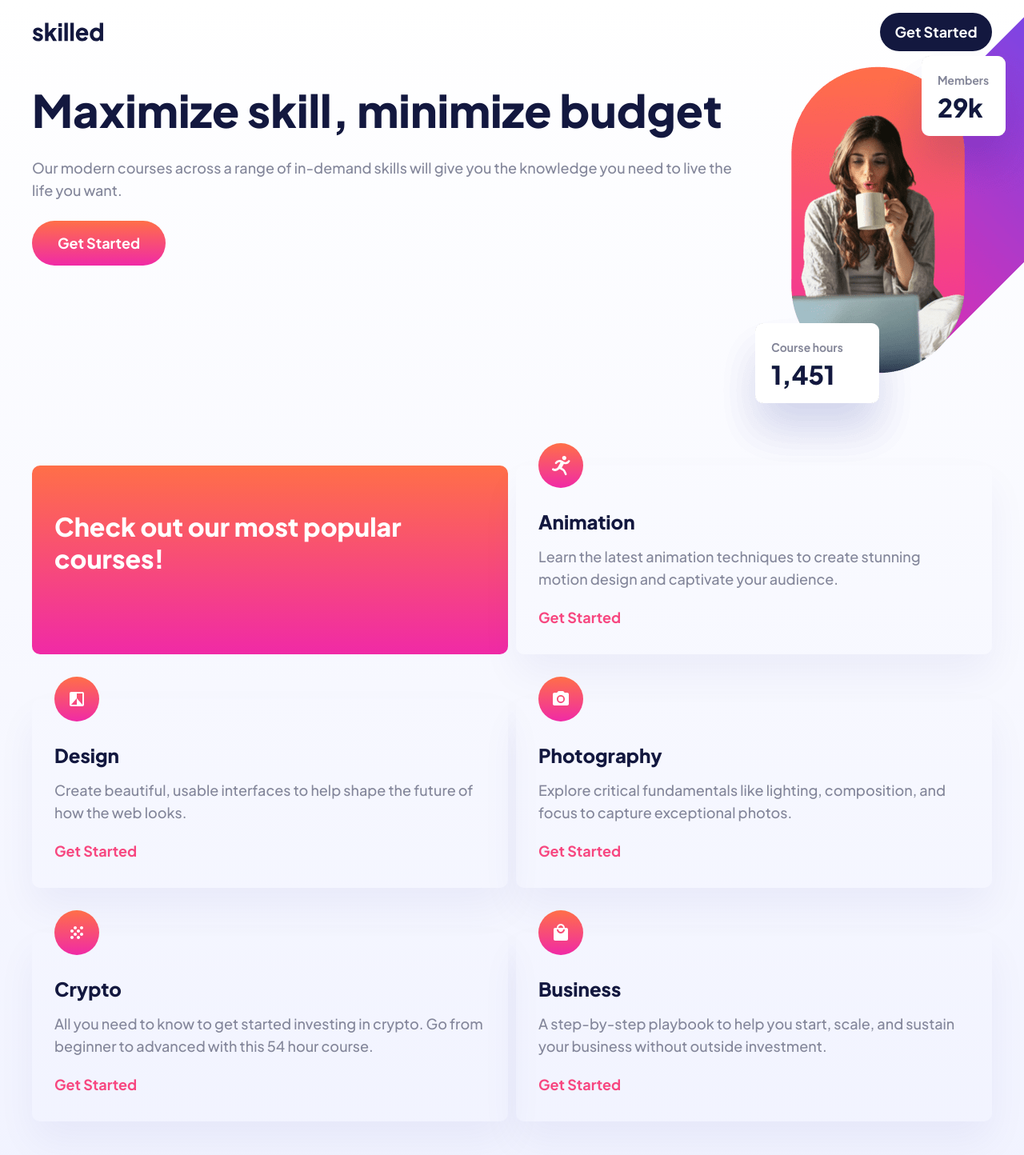
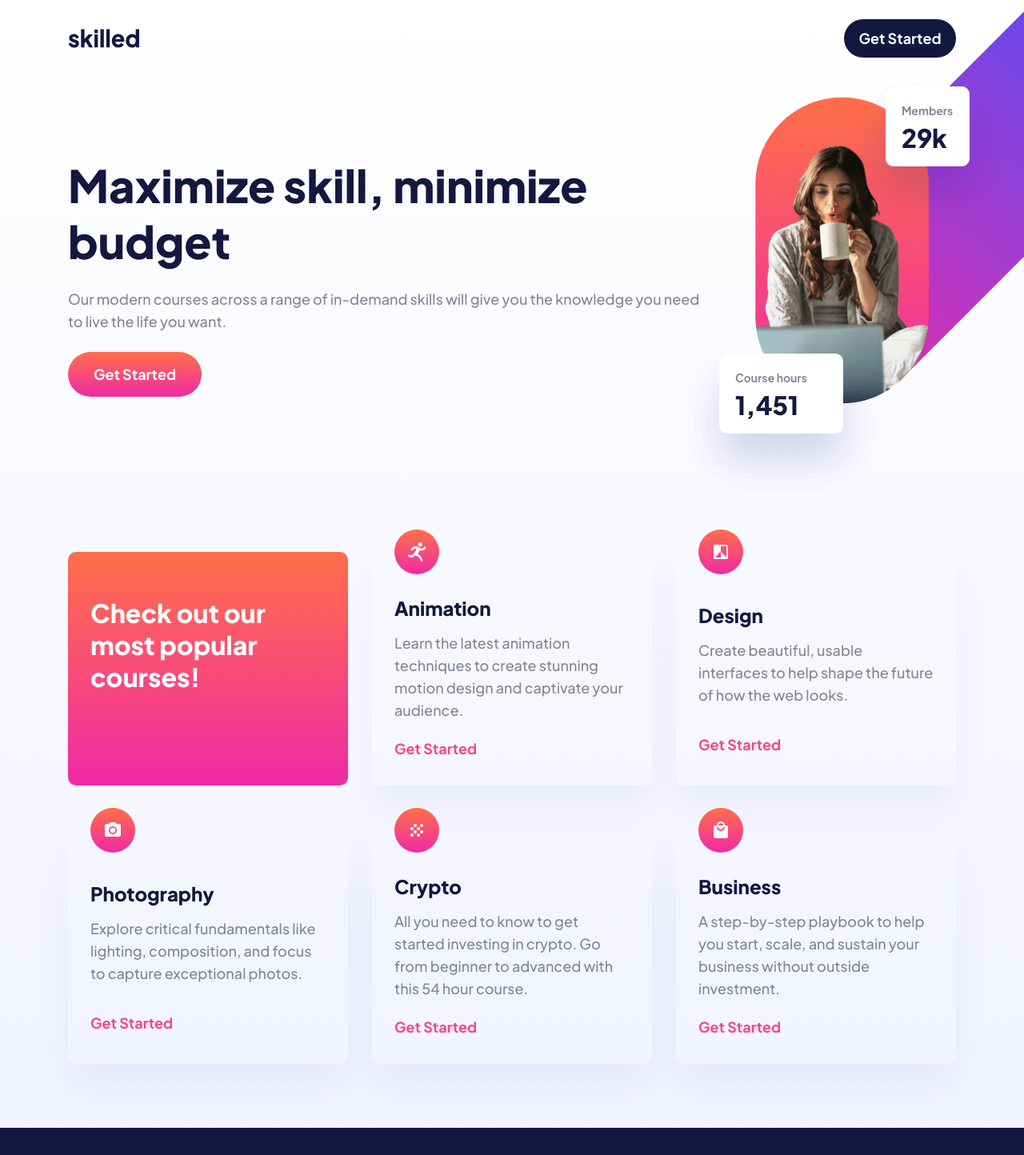
Before and after one commit to ryanbradley-webdev/skilled-e-learning-landing-page, a React (Vite) app: page / in a window 1280 px wide. Shown: the top 1444 px of the page at 80% size. Built offline with nearby package versions, Linux system fonts and the light colour scheme.

Commit message:
Update styling for tablet and begin styling for desktop.

```diff
--- a/src/components/courses/courses.module.css
+++ b/src/components/courses/courses.module.css
@@ -23,3 +23,12 @@
     column-gap: 10px;
   }
 }
+
+@media screen and (min-width: 1000px) {
+  .card_grid {
+    grid-template-columns: repeat(3, 1fr);
+    column-gap: 30px;
+    max-width: 1110px;
+    margin-inline: auto;
+  }
+}
--- a/src/components/header/header.module.css
+++ b/src/components/header/header.module.css
@@ -5,6 +5,14 @@
   padding-top: 16px;
 }
 
+@media screen and (min-width: 480px) {
+  .header {
+    padding-top: 24px;
+    max-width: 1190px;
+    margin-inline: auto;
+  }
+}
+
 .header img {
   width: 89px;
   height: auto;
--- a/src/components/hero/Hero.jsx
+++ b/src/components/hero/Hero.jsx
@@ -3,7 +3,7 @@ import Button from '../button/Button'
 import styles from './hero.module.css'
 
 export default function Hero() {
-  const matches = useMediaQuery('(max-width: 500px)')
+  const matches = useMediaQuery('(max-width: 661px)')
 
   return (
     <section
--- a/src/components/hero/hero.module.css
+++ b/src/components/hero/hero.module.css
@@ -1,11 +1,16 @@
 .hero {
   padding-top: 38px;
+  max-width: 1110px;
+  margin-inline: auto;
 }
 
-@media screen and (min-width: 500px) {
+@media screen and (min-width: 662px) {
   .hero {
     display: grid;
     grid-template-columns: 1fr 310px;
+    align-items: center;
+    margin-top: 30px;
+    margin-bottom: 110px;
   }
 }
 
@@ -17,14 +22,14 @@
   margin-bottom: 28px;
 }
 
-@media screen and (max-width: 500px) {
+@media screen and (max-width: 661px) {
   .img_container img {
     width: 100%;
     height: auto;
   }
 }
 
-@media screen and (min-width: 501px) {
+@media screen and (min-width: 662px) {
   .img_container {
     display: flex;
     align-items: flex-end;
```
Lines whose indentation alone changed are shown as unchanged.
